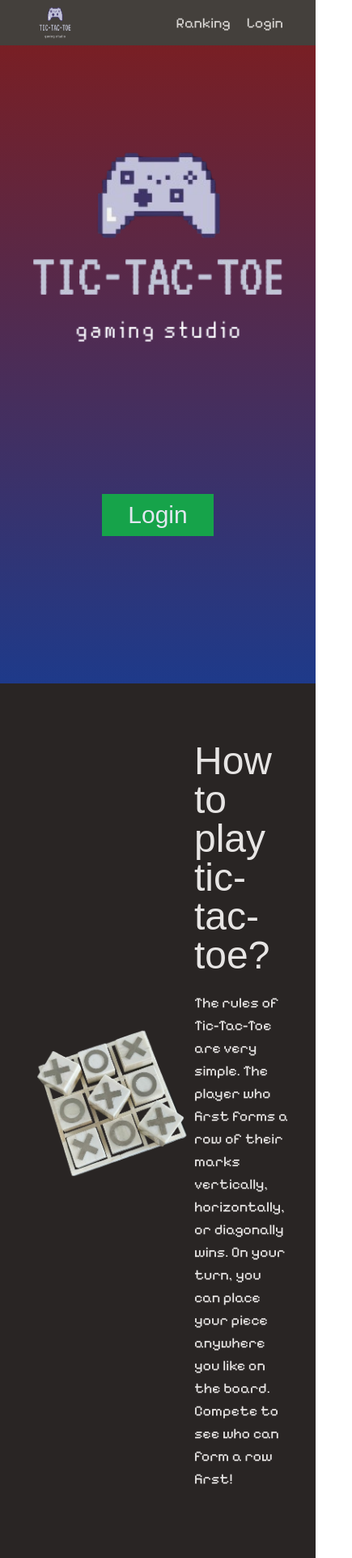
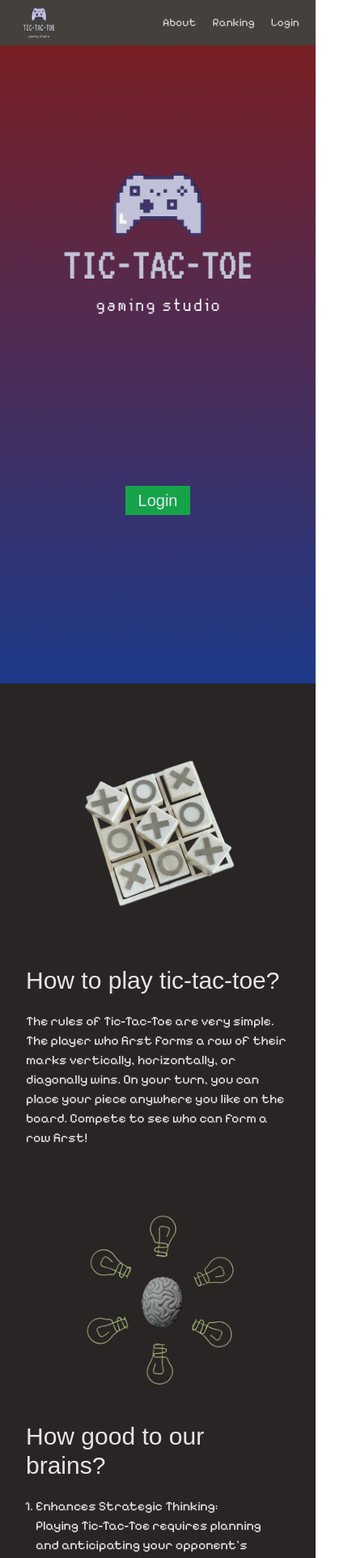
Before and after one commit to KazuchikaYanagi/tic-tac-toe, a React (Vite) app in the folder frontend/: page / in a window 390 px wide. Shown: the top 1924 px of the page at 81% size, 435 px wide, since content can reach past the window. Built offline with nearby package versions, Linux system fonts and the light colour scheme; a web font is replaced by a local one.

Commit message:
update: completed layout for sm size

```diff
--- a/frontend/src/App.tsx
+++ b/frontend/src/App.tsx
@@ -14,6 +14,7 @@ const App = () => {
       <Header />
       <Routes>
         <Route path="/" element={<Home />} />
+        <Route path="#about" />
         <Route path="/signIn" element={<SignIn />} />
         <Route path="/play" element={<Play />} />
         <Route path="/ranking" element={<Rank />} />
--- a/frontend/src/components/Button.tsx
+++ b/frontend/src/components/Button.tsx
@@ -1,6 +1,10 @@
-const Button = ({ children }) => {
+interface Props {
+  children: React.ReactNode;
+}
+
+const Button = ({ children }: Props) => {
   return (
-    <button className="p-2 px-8 text-3xl transition-all duration-300 bg-green-600 font-MICRO text-slate-200 hover:bg-green-700">
+    <button className="p-1 px-4 text-xl transition-all duration-300 bg-green-600 md:p-2 md:px-8 md:text-3xl font-MICRO text-slate-200 hover:bg-green-700">
       {children}
     </button>
   );
--- /dev/null
+++ b/frontend/src/components/Logo.tsx
@@ -0,0 +1,11 @@
+const Logo = () => {
+  return (
+    <img
+      src="/tic-tac-toe_lg-no_background.png"
+      alt="logo"
+      className="p-2 w-14 h-14"
+    />
+  );
+};
+
+export default Logo;
--- a/frontend/src/features/Header.tsx
+++ b/frontend/src/features/Header.tsx
@@ -1,21 +1,21 @@
 import { NavLink } from "react-router-dom";
+import Logo from "../components/Logo";
 
 const Header = () => {
   return (
-    <header className="fixed flex items-center justify-between w-full px-10 top bg-stone-700 font-PIXELIFY">
+    <header className="fixed flex items-center justify-between w-screen px-5 md:px-10 top bg-stone-700 font-PIXELIFY">
       <NavLink to={"/"}>
-        <img
-          src="/tic-tac-toe_lg-no_background.png"
-          alt="logo"
-          className="p-2 w-14 h-14"
-        />
+        <Logo />
       </NavLink>
 
-      <nav className="flex gap-5 text-sm">
-        <NavLink to={"/ranking"} className="text-lg text-stone-300">
+      <nav className="flex gap-5">
+        <NavLink to="/#about" className="text-sm md:text-lg text-stone-300">
+          About
+        </NavLink>
+        <NavLink to={"/ranking"} className="text-sm md:text-lg text-stone-300">
           Ranking
         </NavLink>
-        <NavLink to={"/signIn"} className="text-lg text-stone-300">
+        <NavLink to={"/signIn"} className="text-sm md:text-lg text-stone-300">
           Login
         </NavLink>
       </nav>
--- a/frontend/src/pages/Home.tsx
+++ b/frontend/src/pages/Home.tsx
@@ -8,23 +8,25 @@ const Home = () => {
         <img
           src="../../public/tic-tac-toe_lg-no_background.png"
           alt="logo"
-          className="w-80"
+          className="w-60 md:w-80"
         />
         <Link to="/signIn">
           <Button>Login</Button>
         </Link>
       </div>
 
-      <section className="w-full h-full p-8 bg-stone-800">
-        <div className="flex items-center justify-around pt-5 pb-14">
+      <section className="w-full h-full p-8 bg-stone-800" id="about">
+        <div className="flex flex-col items-center justify-around pt-5 md:flex-row pb-14">
           <img
             src="../../public/tic-tac-toe_no-background.png"
             alt="tic-tac-toe"
             className="w-52"
           />
-          <article className="w-1/2 font-MICRO text-stone-200">
-            <h1 className="py-5 text-5xl">How to play tic-tac-toe?</h1>
-            <p className="text-lg font-PIXELIFY">
+          <article className="md:w-1/2 font-MICRO text-stone-200">
+            <h1 className="py-5 text-3xl md:text-5xl">
+              How to play tic-tac-toe?
+            </h1>
+            <p className="text-base md:text-lg font-PIXELIFY">
               The rules of Tic-Tac-Toe are very simple. The player who first
               forms a row of their marks vertically, horizontally, or diagonally
               wins. On your turn, you can place your piece anywhere you like on
@@ -33,15 +35,17 @@ const Home = () => {
           </article>
         </div>
 
-        <div className="flex flex-row-reverse items-center justify-around py-5">
+        <div className="flex flex-col items-center justify-around py-5 md:flex-row-reverse">
           <img
             src="../../public/good_effect_brains.png"
             alt="brain"
             className="h-auto w-52"
           />
-          <article className="font-MICRO text-stone-200">
-            <h1 className="py-5 text-5xl">How good to our brains?</h1>
-            <ol className="text-lg w-[50vw] font-PIXELIFY">
+          <article className="pt-5 font-MICRO text-stone-200 md:p-0">
+            <h1 className="py-5 text-3xl md:text-5xl">
+              How good to our brains?
+            </h1>
+            <ol className="text-base md:text-lg md:w-[50vw] font-PIXELIFY px-3 md:p-0">
               <li>
                 Enhances Strategic Thinking:
                 <p>
```
Also changed, not shown: frontend/src/components/Navigation.tsx (added).
